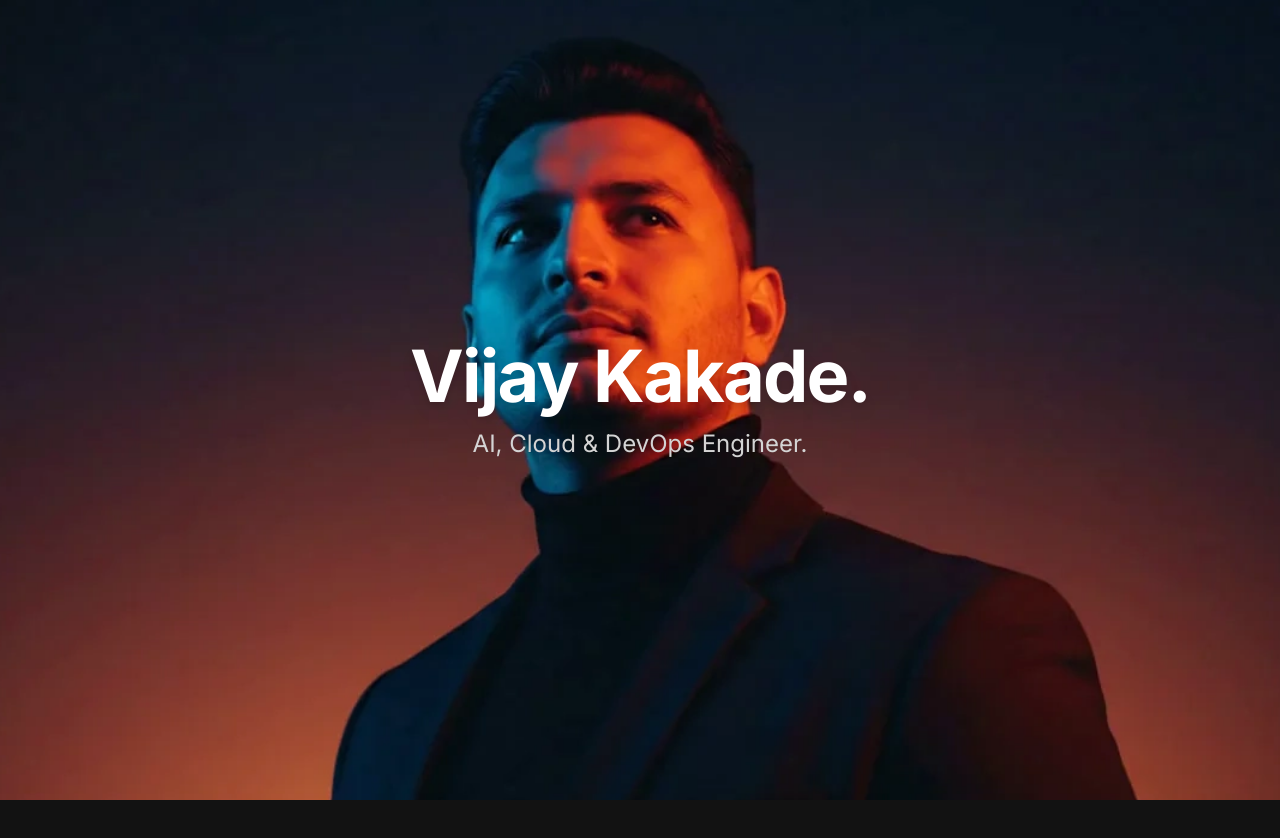
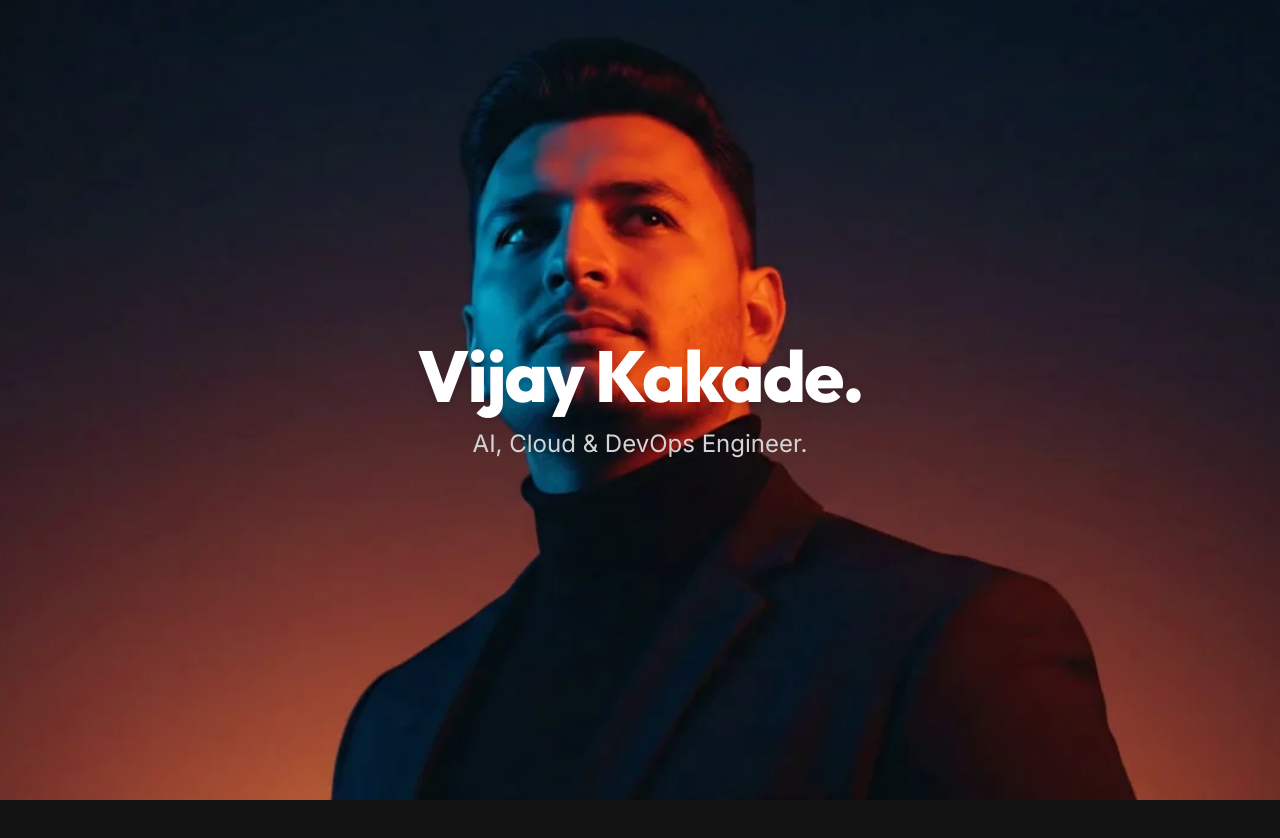
Before and after one commit to vjkakade/vjkakade_pf, a Next.js app: page / in a window 1280 px wide. Shown: the top 838 px of the page. Built offline with nearby package versions, Linux system fonts and the light colour scheme.

Commit message:
feat: Add Space Grotesk/Outfit brand font to hero overlay section

```diff
--- a/app/layout.tsx
+++ b/app/layout.tsx
@@ -1,8 +1,9 @@
 import type { Metadata } from 'next';
-import { Inter } from 'next/font/google';
+import { Inter, Outfit } from 'next/font/google';
 import './globals.css';
 
 const inter = Inter({ subsets: ['latin'], variable: '--font-inter' });
+const outfit = Outfit({ subsets: ['latin'], variable: '--font-outfit' });
 
 export const metadata: Metadata = {
   title: 'Vijay Kakade | AI, Cloud & DevOps Engineer',
@@ -43,7 +44,7 @@ export default function RootLayout({
 }) {
   return (
     <html lang="en">
-      <body className={`${inter.variable} font-sans antialiased`}>
+      <body className={`${inter.variable} ${outfit.variable} font-sans antialiased`}>
         {children}
       </body>
     </html>
--- a/components/Overlay.tsx
+++ b/components/Overlay.tsx
@@ -32,7 +32,7 @@ export default function Overlay() {
           style={{ opacity: opacity1, y: y1 }}
           className="absolute flex flex-col items-center text-center justify-center p-8"
         >
-          <h1 className="text-5xl md:text-7xl font-bold tracking-tight text-white drop-shadow-lg">
+          <h1 className="text-5xl md:text-7xl font-brand font-extrabold tracking-tight text-white drop-shadow-lg">
             Vijay Kakade.
           </h1>
           <p className="mt-4 text-xl md:text-2xl text-neutral-300">
@@ -45,7 +45,7 @@ export default function Overlay() {
           style={{ opacity: opacity2, y: y2 }}
           className="absolute left-8 md:left-24 max-w-lg p-8"
         >
-          <h2 className="text-4xl md:text-6xl font-bold tracking-tight text-white drop-shadow-lg">
+          <h2 className="text-4xl md:text-6xl font-brand font-bold tracking-tight text-white drop-shadow-lg">
             I build digital experiences.
           </h2>
           <p className="mt-4 text-lg md:text-xl text-neutral-300">
@@ -58,7 +58,7 @@ export default function Overlay() {
           style={{ opacity: opacity3, y: y3 }}
           className="absolute right-8 md:right-24 max-w-lg text-right p-8"
         >
-          <h2 className="text-4xl md:text-6xl font-bold tracking-tight text-white drop-shadow-lg">
+          <h2 className="text-4xl md:text-6xl font-brand font-bold tracking-tight text-white drop-shadow-lg">
             Bridging design and engineering.
           </h2>
           <p className="mt-4 text-lg md:text-xl text-neutral-300">
--- a/tailwind.config.ts
+++ b/tailwind.config.ts
@@ -14,6 +14,7 @@ const config: Config = {
       },
       fontFamily: {
         sans: ['var(--font-inter)', 'sans-serif'],
+        brand: ['var(--font-outfit)', 'sans-serif'],
       },
     },
   },
```
